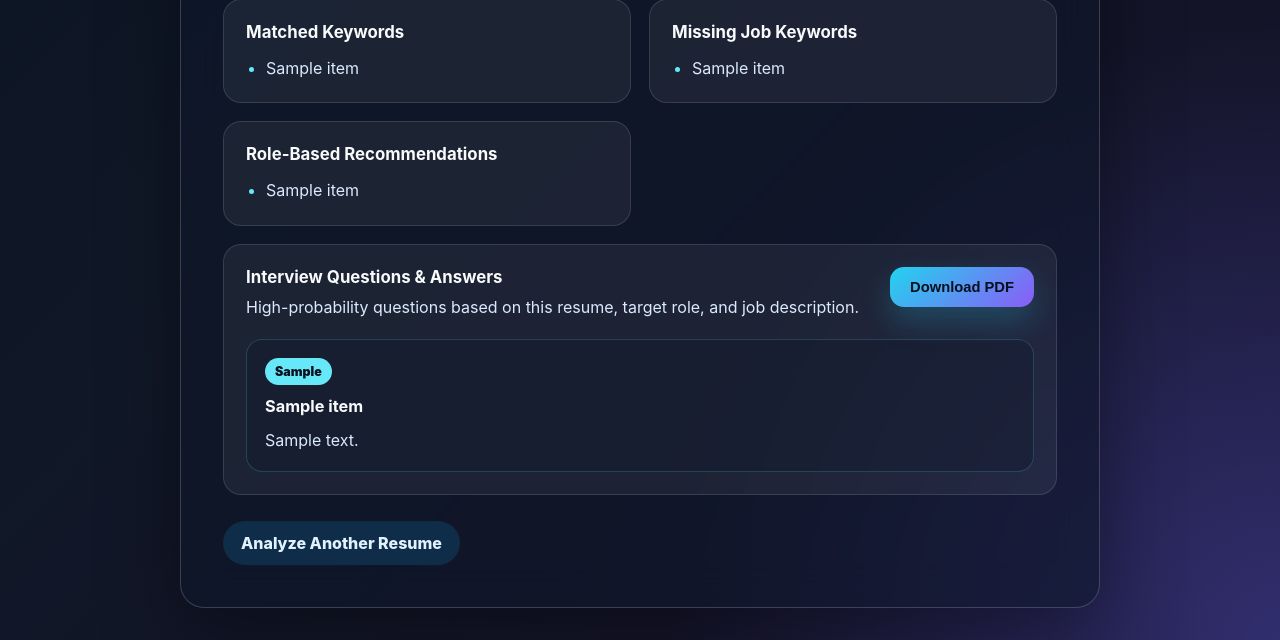
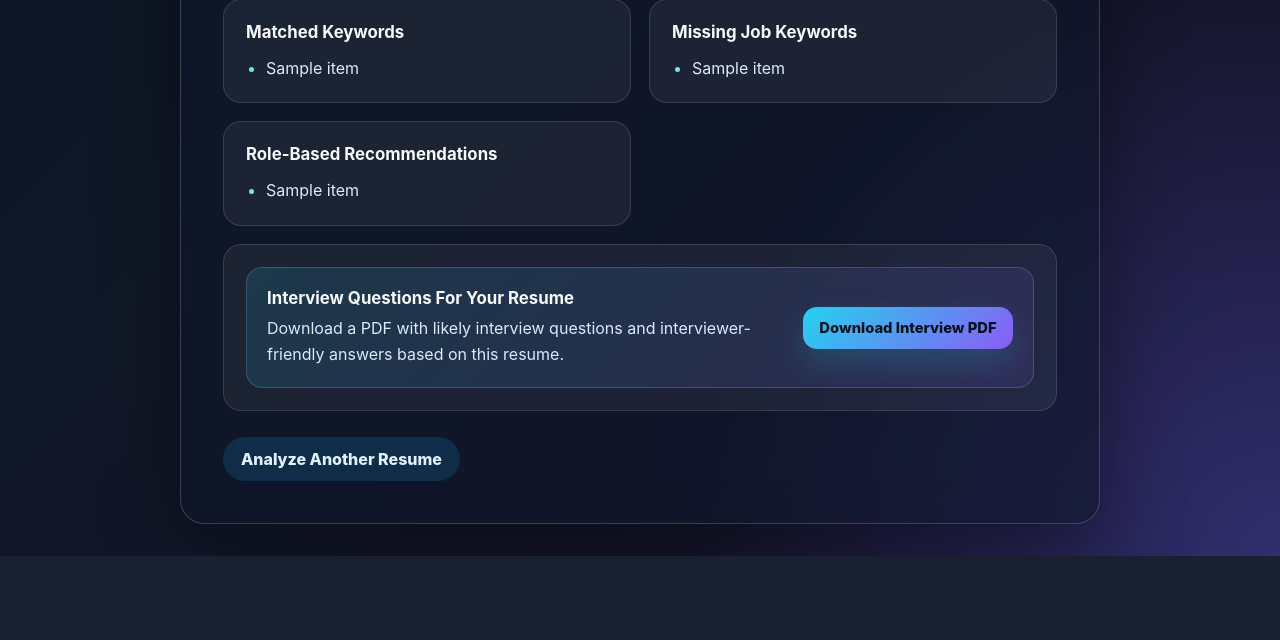
Before and after one commit to TanujaSri9/Resume_analyzer, a Flask app: template templates/result.html in a window 1280 px wide. Shown: the part 805-1445 px from the top of the page. After the commit the page ends 1361 px from the top, so only its background shows below. Run offline with Flask 3, Linux system fonts and the light colour scheme; the template is opened without the code that fills it: most values are stand-ins (such as "Sample title", 1, 10 or a date in 2020).

Commit message:
Hide interview questions behind PDF download

```diff
--- a/app.py
+++ b/app.py
@@ -445,15 +445,16 @@ def history_detail(record_id):
     )
 
 
-@app.route("/download-interview-pdf", methods=["POST"])
-def download_interview_pdf():
-    try:
-        analysis = json.loads(request.form.get("analysis_json", "{}"))
-    except json.JSONDecodeError:
-        return render_template("result.html", error="Could not prepare the interview PDF."), 400
+@app.route("/history/<record_id>/interview-pdf")
+def download_interview_pdf(record_id):
+    history_record = get_history_record(record_id)
 
-    filename = request.form.get("filename", "resume")
-    target_role = request.form.get("target_role", analysis.get("target_role", "General"))
+    if not history_record:
+        return render_template("result.html", error="This interview PDF could not be found."), 404
+
+    analysis = history_record.get("analysis", {})
+    filename = history_record.get("filename", "resume")
+    target_role = history_record.get("target_role", analysis.get("target_role", "General"))
     pdf = build_interview_pdf(analysis, filename, target_role)
     download_name = f"{secure_filename(target_role or 'interview-prep') or 'interview-prep'}-questions.pdf"
 
--- a/static/style.css
+++ b/static/style.css
@@ -407,61 +407,43 @@ input[type="file"]:focus-visible{
     color: #67e8f9;
 }
 
-.section-heading-row{
+.interview-download-card{
     display: flex;
-    align-items: flex-start;
+    align-items: center;
     justify-content: space-between;
-    gap: 18px;
-    margin-bottom: 18px;
+    gap: 24px;
+    padding: 20px;
+    border: 1px solid rgba(103, 232, 249, 0.22);
+    border-radius: 16px;
+    background: linear-gradient(135deg, rgba(34, 211, 238, 0.12), rgba(139, 92, 246, 0.12));
 }
 
-.section-heading-row h2{
+.interview-download-card h2{
     margin-bottom: 8px;
 }
 
-.download-form{
+.download-button{
+    display: inline-flex;
     flex: 0 0 auto;
+    align-items: center;
+    justify-content: center;
+    width: auto;
+    min-width: 210px;
+    padding: 12px 16px;
+    border-radius: 14px;
+    color: #06111d;
+    background: linear-gradient(135deg, #22d3ee, #8b5cf6);
+    box-shadow: 0 14px 30px rgba(34, 211, 238, 0.18);
+    font-size: 0.92rem;
+    font-weight: 800;
+    text-decoration: none;
+    transition: transform 180ms ease, box-shadow 180ms ease, filter 180ms ease;
 }
 
-.download-button{
-    width: auto;
-    min-width: 144px;
-    padding: 12px 16px;
-    font-size: 0.92rem;
-}
-
-.interview-list{
-    display: grid;
-    gap: 14px;
-}
-
-.qa-card{
-    padding: 18px;
-    border: 1px solid rgba(103, 232, 249, 0.18);
-    border-radius: 16px;
-    background: rgba(15, 23, 42, 0.36);
-}
-
-.qa-card span{
-    display: inline-flex;
-    margin-bottom: 10px;
-    border-radius: 999px;
-    padding: 6px 10px;
-    color: #08111f;
-    background: #67e8f9;
-    font-size: 0.78rem;
-    font-weight: 900;
-}
-
-.qa-card h3{
-    margin: 0 0 10px;
-    color: #f8fafc;
-    font-size: 1.02rem;
-    line-height: 1.4;
-}
-
-.qa-card p{
-    color: #dbeafe;
+.download-button:hover{
+    transform: translateY(-2px);
+    filter: brightness(1.08);
+    box-shadow: 0 18px 36px rgba(139, 92, 246, 0.28);
 }
 
 .back-link{
@@ -566,11 +548,10 @@ input[type="file"]:focus-visible{
         width: 100%;
     }
 
-    .section-heading-row{
+    .interview-download-card{
         display: grid;
     }
 
-    .download-form,
     .download-button{
         width: 100%;
     }
--- a/templates/result.html
+++ b/templates/result.html
@@ -126,31 +126,14 @@
                     </article>
 
                     <article class="result-section wide-section interview-section">
-                        <div class="section-heading-row">
+                        <div class="interview-download-card">
                             <div>
-                                <h2>Interview Questions & Answers</h2>
-                                <p>High-probability questions based on this resume, target role, and job description.</p>
+                                <h2>Interview Questions For Your Resume</h2>
+                                <p>Download a PDF with likely interview questions and interviewer-friendly answers based on this resume.</p>
                             </div>
 
-                            <form class="download-form" action="{{ url_for('download_interview_pdf') }}" method="POST">
-                                <input type="hidden" name="analysis_json" value="{{ analysis | tojson | forceescape }}">
-                                <input type="hidden" name="filename" value="{{ history_record.filename if history_record else 'resume' }}">
-                                <input type="hidden" name="target_role" value="{{ history_record.target_role if history_record else analysis.target_role }}">
-                                <button class="download-button" type="submit">Download PDF</button>
-                            </form>
-                        </div>
-
-                        <div class="interview-list">
-                            {% if analysis.interview_questions %}
-                                {% for item in analysis.interview_questions %}
-                                    <article class="qa-card">
-                                        <span>{{ item.focus_area }}</span>
-                                        <h3>{{ item.question }}</h3>
-                                        <p>{{ item.answer }}</p>
-                                    </article>
-                                {% endfor %}
-                            {% else %}
-                                <p>Interview questions are available for newly generated reports.</p>
+                            {% if history_record %}
+                                <a class="download-button" href="{{ url_for('download_interview_pdf', record_id=history_record.id) }}">Download Interview PDF</a>
                             {% endif %}
                         </div>
                     </article>
```
